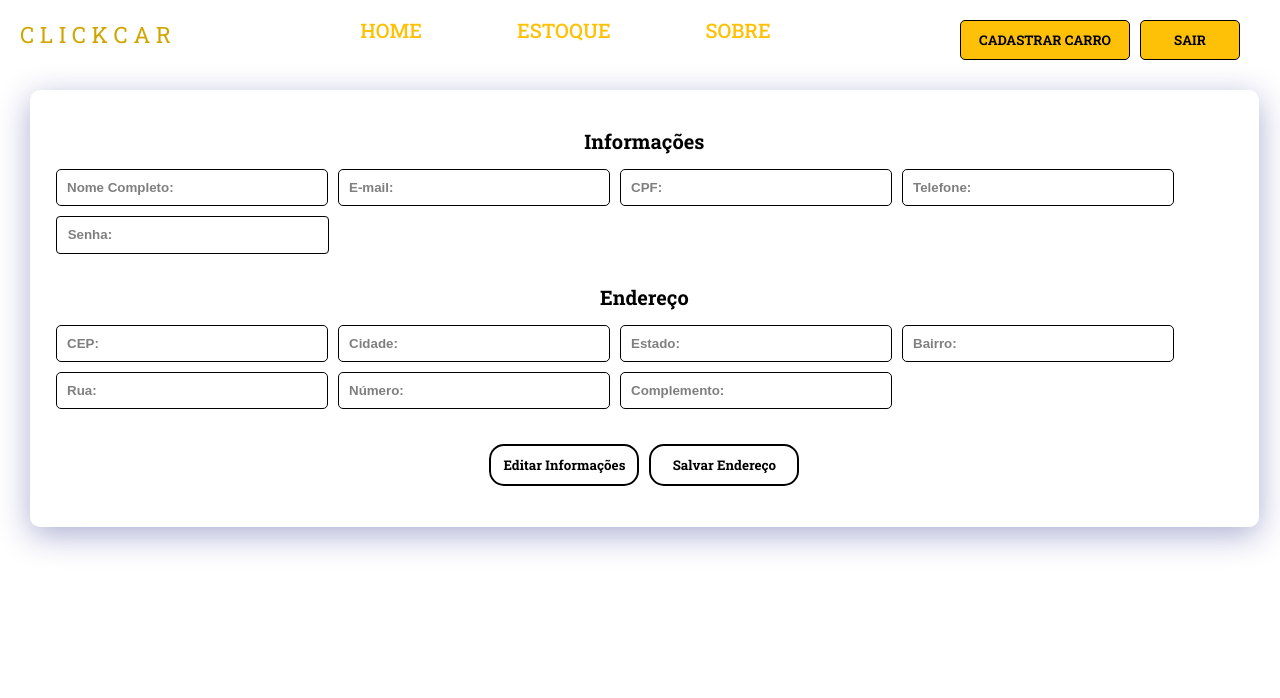
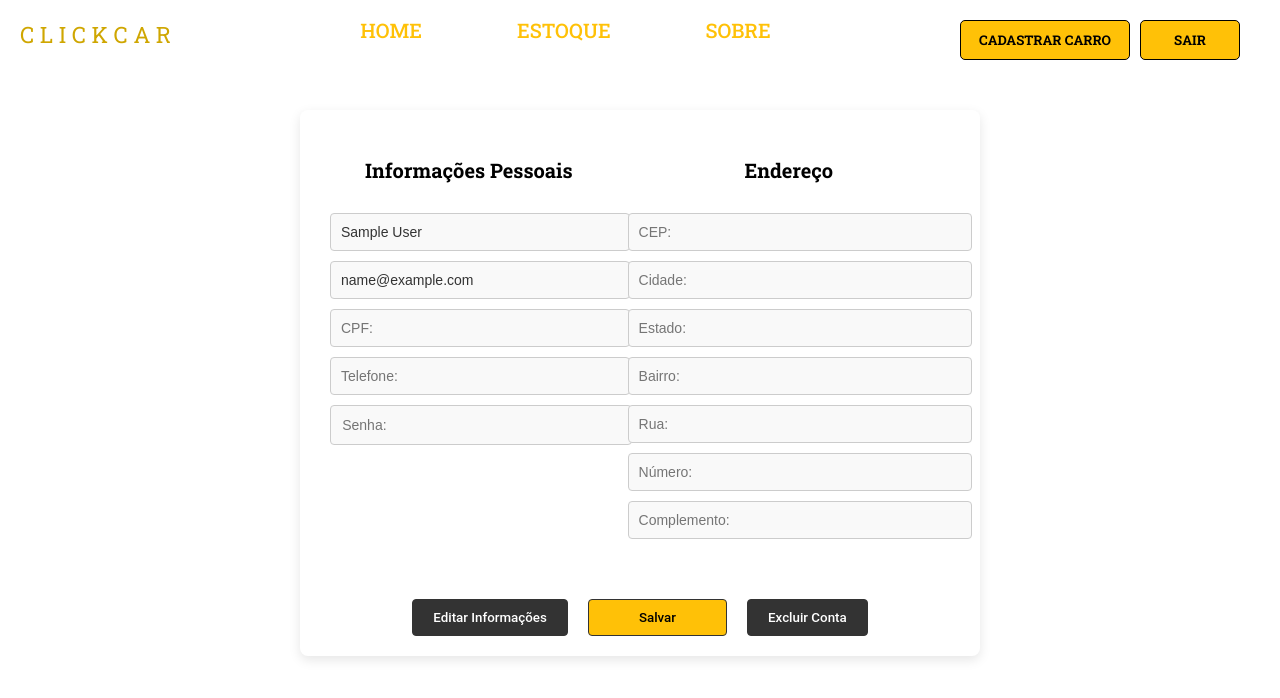
Before and after one commit to MarceloBoaria/clickcar, a React (Vite) app: page /profile in a window 1280 px wide. Shown: the top 698 px of the page. Built offline with nearby package versions, Linux system fonts and the light colour scheme; sample sign-in values are in the browser's storage.

Commit message:
atualização de perfil

```diff
--- a/src/components/Cars/Carro.css
+++ b/src/components/Cars/Carro.css
@@ -54,7 +54,7 @@ h2 {
 .DescriçãoCarro{
     padding: 20px;
     color: rgb(96, 93, 93);
-    margin-right: -50px;
+    /* margin-right: -50px;*/
     margin-top: -60px;
     height: 100%;
     width: 100%;
@@ -86,6 +86,7 @@ h2 {
     margin-top: -89px;
 }
 
+
 .Localizacao{
 
     color: rgb(109, 103, 103);
--- a/src/components/Cars/Carro.jsx
+++ b/src/components/Cars/Carro.jsx
@@ -35,7 +35,7 @@ function Carro(props) {
       <WhatsApp />
       </div>
       <hr className="Line"></hr>
-      <span class="material-symbols-outlined">
+      <span className="material-symbols-outlined">
       favorite
       </span>
     </div>
--- a/src/pages/Profile/Profile.css
+++ b/src/pages/Profile/Profile.css
@@ -1,100 +1,127 @@
-@import url("https://fonts.googleapis.com/css2?family=Roboto+Slab:wght@100..900&display=swap");
 
 .divProfile {
-    margin: 30px;
-    width: 96vw;
-    height: 82vh;
+    display: flex;
+    flex-direction: column;
+    margin: 50px;
+    background-color: #fff;
+    border-radius: 8px;
+    box-shadow: 0 4px 12px rgba(0, 0, 0, 0.1);
+    padding: 20px;
+    align-items: center;
+    margin-left: 300px;
+    margin-right: 300px;
 }
 
-.profile {
-    padding: 20px;
-    border-radius: 10px;
-    color: rgb(0, 0, 0);
-    background: rgba( 255, 255, 255, 0.2 );
-    box-shadow: 0 8px 32px 0 rgba( 31, 38, 135, 0.37 );
-    backdrop-filter: blur( 10px );
-    -webkit-backdrop-filter: blur( 10px );
-    border-radius: 10px;
-    border: 1px solid rgba( 255, 255, 255, 0.18 );
+.profileTable {
+    width: 100%;
+    border-collapse: collapse;
+    margin-bottom: 20px;
+}
+
+.profileTable td {
+    vertical-align: top;
+    padding: 10px;
 }
 
 h2 {
-    font-family: "Roboto Slab", serif;
-    font-optical-sizing: auto;
+    font-family: 'Roboto Slab', serif;
     font-weight: 700;
-    font-style: normal;
+    text-align: center;
+    color: #333;
+    margin-bottom: 20px;
+}
+
+.inputProfile, .inputAddress {
+    width: 100%;
+    padding: 10px;
+    margin-bottom: 10px;
+    background-color: #f9f9f9;
+    border: 1px solid #ccc;
+    border-radius: 4px;
+    font-size: 14px;
+    color: #333;
+
+
+}
+
+.btnEditAddress{
+    padding: 10px 50px;
+    margin: 0 10px;
+    border: 1px solid #333;
+    border-radius: 4px;
+    background-color: #ffc107;
+    color: rgb(0, 0, 0);
+    cursor: pointer;
+    font-family: 'Roboto', sans-serif;
+    font-weight: 500;
+    text-align: center;
+    transition: background-color 0.3s, transform 0.3s;
+}
+
+.buttons {
+    margin-top: 20px;
+    display: flex;
+    justify-content: center;
+}
+
+.btnEditProfile, .btnDelete {
+    padding: 10px 20px;
+    margin: 0 10px;
+    border: 1px solid #333;
+    border-radius: 4px;
+    background-color: #333;
+    color: white;
+    cursor: pointer;
+    font-family: 'Roboto', sans-serif;
+    font-weight: 500;
+    text-align: center;
+    transition: background-color 0.3s, transform 0.3s;
+}
+
+.btnEditProfile:hover, .btnDelete:hover {
+    background-color: #555;
+    transform: scale(1.02);
+}
+
+.modal {
+    position: fixed;
+    top: 0;
+    left: 0;
+    width: 100%;
+    height: 100%;
+    background-color: rgba(0, 0, 0, 0.5);
+    display: flex;
+    justify-content: center;
+    align-items: center;
+}
+
+.modal-content {
+    background-color: #fff;
+    padding: 20px;
+    border-radius: 8px;
+    box-shadow: 0 2px 6px rgba(0, 0, 0, 0.1);
     text-align: center;
 }
 
-label {
-    text-align: center;
+.modal-buttons {
+    margin-top: 20px;
 }
 
-.inputProfile {
-    padding: 10px;
-    width: 250px;
-    background: none;
-    color: rgb(0, 0, 0);
-    border: 1px solid rgb(1, 1, 1)!important;
-    border-radius: 5px;
-    margin: 5px;
+.modal-buttons button {
+    padding: 10px 20px;
+    margin: 0 10px;
+    border: 1px solid #333;
+    border-radius: 4px;
+    background-color: #333;
+    color: white;
+    cursor: pointer;
+    font-family: 'Roboto', sans-serif;
+    font-weight: 500;
+    text-align: center;
+    transition: background-color 0.3s, transform 0.3s;
 }
 
-.inputProfile::placeholder {
-    font-weight: bold;
-    opacity: 0.5;
-    color: rgb(0, 0, 0);
+.modal-buttons button:hover {
+    background-color: #555;
+    transform: scale(1.02);
 }
-
-.inputAddress {
-    padding: 10px;
-    width: 250px;
-    background: none;
-    color: rgb(0, 0, 0);
-    border: 1px solid rgb(1, 1, 1)!important;
-    border-radius: 5px;
-    margin: 5px;
-}
-
-.inputAddress::placeholder {
-    font-weight: bold;
-    opacity: 0.5;
-    color: rgb(0, 0, 0);
-}
-
-.buttons {
-    margin: 20px;
-    display: flex;
-    justify-content: center;
-    gap: 10px;
-}
-
-.btnEditProfile {
-    padding: 10px;
-    border: 2px solid black;
-    border-radius: 15px;
-    width: 150px;
-    background-color: white;
-    margin-top: 10px;
-    cursor: pointer;
-    font-family: "Roboto Slab", serif;
-    font-optical-sizing: auto;
-    font-weight: 700;
-    font-style: normal;
-    text-align: center;
-}
-
-.btnEditAddress {
-    padding: 10px;
-    border: 2px solid black;
-    border-radius: 15px;
-    width: 150px;
-    background-color: white;
-    margin-top: 10px;
-    cursor: pointer;
-    font-family: "Roboto Slab", serif;
-    font-optical-sizing: auto;
-    font-weight: 700;
-    font-style: normal;
-    text-align: center;
-}
--- a/src/pages/Profile/Profile.jsx
+++ b/src/pages/Profile/Profile.jsx
@@ -1,127 +1,243 @@
 import { useEffect, useState } from "react";
 import "./Profile.css";
 import { useNavigate } from "react-router-dom";
+import axios from "axios";
 
 const Profile = () => {
+    const [userData, setUserData] = useState({
+        name: '',
+        email: '',
+        cpf: '',
+        phone: '',
+        password: '',
+        cep: '',
+        city: '',
+        state: '',
+        neighborhood: '',
+        street: '',
+        number: '',
+        complement: ''
+    });
 
-    const [name, setName] = useState('');
-    const [email, setEmail] = useState('');
-    const [cpf, setCpf] = useState('');
-    const [phone, setPhone] = useState('');
-    const [password, setPassword] = useState('');
-    const [cep, setCep] = useState('');
-    const [city, setCity] = useState('');
-    const [state, setState] = useState('');
-    const [neighborhood, setNeighborhood] = useState('');
-    const [street, setStreet] = useState('');
-    const [number, setNumber] = useState('');
-    const [complement, setComplement] = useState('');
+    const Profile = async () => {
+        const newUser = {
+            name: name,
+            email: email,
+            cpf: cpf,
+            phone: phone,
+            password: password,
+            cep: cep,
+            cidade: cidade,
+            estado: estado,
+            bairro: baixo,
+            rua: rua,
+            numero: numero,
+            complemento: complemento,
 
+        };
+
+        await axios.put("http://localhost:8080/users", newUser);
+        console.log(newUser);
+
+        let usersList = users;
+        usersList.push(newUser);
+
+        setUsers(usersList);
+        setName("");
+        setEmail("");
+        setCpf("");
+        setPhone("");
+        setPassword("");
+        setcep("");
+        setcidade("");
+        setestado("");
+        setbairro("");
+        setrua("");
+        setnumero("");
+        setcomplemento("");
+
+    };
+
+    const [showModal, setShowModal] = useState(false);
     const navigate = useNavigate();
 
     useEffect(() => {
-
-        if(!localStorage.getItem("token")) {
+        // Verifica se o usuário está logado
+        if (!localStorage.getItem("token")) {
             alert("Você não está logado!")
             navigate("/login")
+        } else {
+            // Carrega os dados do usuário (simulação)
+            const storedUserData = JSON.parse(localStorage.getItem("userData"));
+            if (storedUserData) {
+                setUserData(storedUserData);
             }
+        }
+    }, []);
 
-      }, []);
+    const handleUpdateUserData = () => {
+        // Atualiza os dados do usuário (simulação)
+        localStorage.setItem("userData", JSON.stringify(userData));
+        alert("Dados atualizados com sucesso!");
+    };
+
+    const handleDeleteUser = () => {
+        // Deleta o usuário (simulação)
+        localStorage.removeItem("token");
+        localStorage.removeItem("userData");
+        alert("Usuário deletado com sucesso!");
+        navigate("/");
+    };
+
+    const handleChange = (e) => {
+        const { name, value } = e.target;
+        setUserData(prevState => ({
+            ...prevState,
+            [name]: value
+        }));
+    };
+
+    const handleConfirmDelete = () => {
+        setShowModal(true);
+    };
+
+    const handleCancelDelete = () => {
+        setShowModal(false);
+    };
+
+    const handleConfirmFinalDelete = () => {
+        handleDeleteUser();
+        setShowModal(false);
+    };
 
     return (
         <div className="divProfile">
-            <div className="profile">
-                <h2>Informações</h2>
+            <table className="profileTable">
+                <tbody>
+                    <tr>
+                        <td><h2>Informações Pessoais</h2></td>
+                        <td><h2>Endereço</h2></td>
+                    </tr>
+                    <tr>
+                        <td>
                             <input
                                 type="text"
                                 className="inputProfile"
                                 placeholder="Nome Completo:"
-                    value={name}
-                    onChange={(e) => setName(e.target.value)}
+                                name="name"
+                                value={userData.name}
+                                onChange={handleChange}
                             />
                             <input
                                 type="text"
                                 className="inputProfile"
                                 placeholder="E-mail:"
-                    value={email}
-                    onChange={(e) => setEmail(e.target.value)}
+                                name="email"
+                                value={userData.email}
+                                onChange={handleChange}
                             />
                             <input
                                 type="text"
                                 className="inputProfile"
                                 placeholder="CPF:"
-                    value={cpf}
-                    onChange={(e) => setCpf(e.target.value)}
+                                name="cpf"
+                                value={userData.cpf}
+                                onChange={handleChange}
                             />
                             <input
                                 type="text"
                                 className="inputProfile"
                                 placeholder="Telefone:"
-                    value={phone}
-                    onChange={(e) => setPhone(e.target.value)}
+                                name="phone"
+                                value={userData.phone}
+                                onChange={handleChange}
                             />
                             <input
                                 type="password"
                                 className="inputProfile"
                                 placeholder="Senha:"
-                    value={password}
-                    onChange={(e) => setPassword(e.target.value)}
+                                name="password"
+                                value={userData.password}
+                                onChange={handleChange}
                             />
-                <h2>Endereço</h2>
+                        </td>
+                        <td>
                             <input
                                 type="text"
                                 className="inputAddress"
                                 placeholder="CEP:"
-                    value={cep}
-                    onChange={(e) => setCep(e.target.value)}
+                                name="cep"
+                                value={userData.cep}
+                                onChange={handleChange}
                             />
                             <input
                                 type="text"
                                 className="inputAddress"
                                 placeholder="Cidade:"
-                    value={city}
-                    onChange={(e) => setCity(e.target.value)}
+                                name="city"
+                                value={userData.city}
+                                onChange={handleChange}
                             />
                             <input
                                 type="text"
                                 className="inputAddress"
                                 placeholder="Estado:"
-                    value={state}
-                    onChange={(e) => setState(e.target.value)}
+                                name="state"
+                                value={userData.state}
+                                onChange={handleChange}
                             />
                             <input
                                 type="text"
                                 className="inputAddress"
                                 placeholder="Bairro:"
-                    value={neighborhood}
-                    onChange={(e) => setNeighborhood(e.target.value)}
+                                name="neighborhood"
+                                value={userData.neighborhood}
+                                onChange={handleChange}
                             />
                             <input
                                 type="text"
                                 className="inputAddress"
                                 placeholder="Rua:"
-                    value={street}
-                    onChange={(e) => setStreet(e.target.value)}
+                                name="street"
+                                value={userData.street}
+                                onChange={handleChange}
                             />
                             <input
                                 type="number"
                                 className="inputAddress"
                                 placeholder="Número:"
-                    value={number}
-                    onChange={(e) => setNumber(e.target.value)}
+                                name="number"
+                                value={userData.number}
+                                onChange={handleChange}
                             />
                             <input
                                 type="text"
                                 className="inputAddress"
                                 placeholder="Complemento:"
-                    value={complement}
-                    onChange={(e) => setComplement(e.target.value)}
+                                name="complement"
+                                value={userData.complement}
+                                onChange={handleChange}
                             />
+                        </td>
+                    </tr>
+                </tbody>
+            </table>
             <div className="buttons">
-                    <button className="btnEditProfile">Editar Informações</button>
-                    <button className="btnEditAddress">Salvar Endereço</button>
+                <button className="btnEditProfile" onClick={handleUpdateUserData}>Editar Informações</button>
+                <button className="btnEditAddress" onClick={handleUpdateUserData}>Salvar </button>
+                <button className="btnDelete" onClick={handleConfirmDelete}>Excluir Conta</button>
+            </div>
+            {showModal && (
+                <div className="modal">
+                    <div className="modal-content">
+                        <p>Tem certeza que deseja excluir sua conta?</p>
+                        <div className="modal-buttons">
+                            <button onClick={handleCancelDelete}>Cancelar</button>
+                            <button onClick={handleConfirmFinalDelete}>Confirmar</button>
                         </div>
                     </div>
+                </div>
+            )}
         </div>
     );
 };
--- a/src/pages/StockHome/StockHome.css
+++ b/src/pages/StockHome/StockHome.css
@@ -17,8 +17,6 @@
     /* height: 600px; */
 
     /* width: 90%; */
-
-
 box-shadow: 0 8px 32px 0 rgba( 31, 38, 135, 0.37 );
 backdrop-filter: blur( 10px );
 -webkit-backdrop-filter: blur( 10px );
```
Lines whose indentation alone changed are shown as unchanged.
